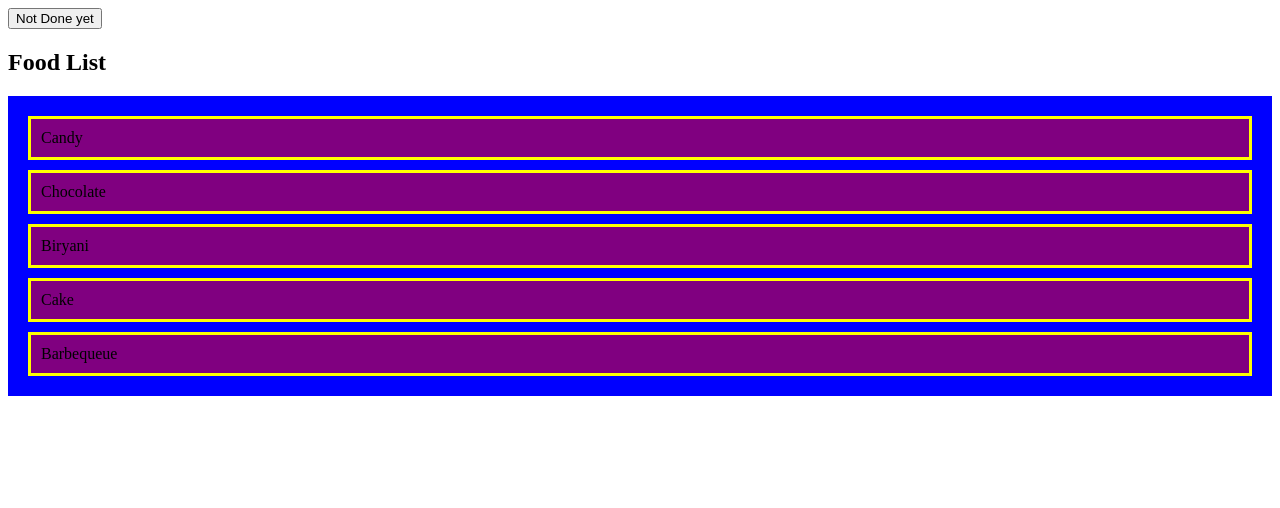
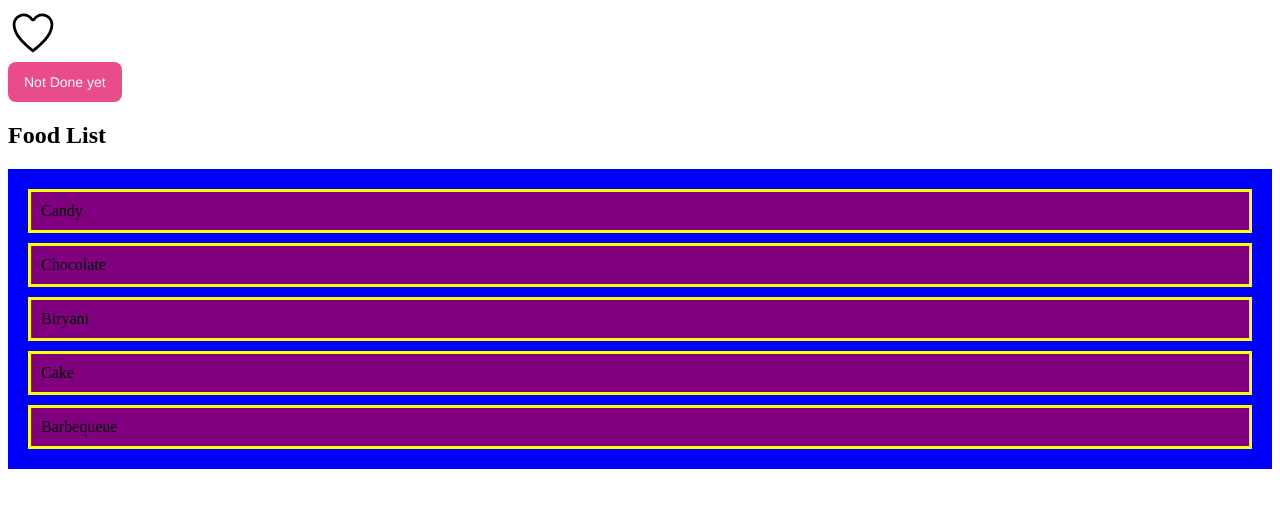
Before and after one commit to kazirumi/react_practice_mosh, a React (Vite) app: page / in a window 1280 px wide. Shown: the top 508 px of the page. Built offline with nearby package versions, Linux system fonts and the light colour scheme.

Commit message:
Like Hert Icon toggle

```diff
--- a/package.json
+++ b/package.json
@@ -12,6 +12,7 @@
     "bootstrap": "^5.2.3",
     "react": "^18.2.0",
     "react-dom": "^18.2.0",
+    "react-icons": "^4.12.0",
     "styled-components": "^6.1.6"
   },
   "devDependencies": {
--- a/src/App.tsx
+++ b/src/App.tsx
@@ -1,8 +1,9 @@
 import { useState } from "react";
 import ListGroup from "./components/ListGroup";
 import Alert from "./components/Alert";
-import Button from "./components/Button";
+import Button from "./components/Button/Button";
 import './App.css'
+import Like from "./components/Like/Like";
 
 function App() {
   let [items, setItems] = useState([
@@ -26,6 +27,7 @@ function App() {
 
   return (
     <div>
+      <Like onClick={()=>console.log("clicked like")}/>
       <div className="">
         <Button button_type="danger" onClick={handleBtnClick}>
           Not Done yet
--- /dev/null
+++ b/src/components/Button/Button.module.css
@@ -0,0 +1,32 @@
+.buttonStyle{
+
+  background-color: #EA4C89;
+  border-radius: 8px;
+  border-style: none;
+  box-sizing: border-box;
+  color: #FFFFFF;
+  cursor: pointer;
+  display: inline-block;
+  font-family: "Haas Grot Text R Web", "Helvetica Neue", Helvetica, Arial, sans-serif;
+  font-size: 14px;
+  font-weight: 500;
+  height: 40px;
+  line-height: 20px;
+  list-style: none;
+  margin: 0;
+  outline: none;
+  padding: 10px 16px;
+  position: relative;
+  text-align: center;
+  text-decoration: none;
+  transition: color 100ms;
+  vertical-align: baseline;
+  user-select: none;
+  -webkit-user-select: none;
+  touch-action: manipulation;
+}
+
+.buttonStyle1:hover,
+.buttonStyle2:focus {
+  background-color: #F082AC;
+}
--- a/src/components/Button.tsx
+++ b/src/components/Button/Button.tsx
@@ -1,4 +1,5 @@
 import React from "react";
+import styles from "./Button.module.css";
 interface Props {
   button_type?: "primary" | "danger" | "secondary";
   children: string;
@@ -9,7 +10,11 @@ const Button = ({ button_type = "primary", children, onClick }: Props) => {
     <button
       type="button"
       onClick={onClick}
-      className={`btn btn-${button_type}`}
+      className={[
+        styles.buttonStyle,
+        styles.buttonStyle1,
+        styles.buttonStyle2,
+      ].join(" ")}
     >
       {children}
     </button>
--- /dev/null
+++ b/src/components/Like/Like.tsx
@@ -0,0 +1,23 @@
+import { IoHeart } from "react-icons/io5";
+import { IoIosHeartEmpty } from "react-icons/io";
+import { useState } from "react";
+interface Props {
+  onClick: () => void;
+}
+const Like = ({ onClick }: Props) => {
+  const [liked, setLiked] = useState(false);
+
+  const handleClick = () => {
+    onClick();
+    setLiked(!liked);
+  };
+
+  return (
+    <div>
+      {liked && <IoHeart color="red" size={50} onClick={handleClick} />}
+      {liked || <IoIosHeartEmpty size={50} onClick={handleClick} />}
+    </div>
+  );
+};
+
+export default Like;
```
Also changed, not shown: 1 other file (tests, documents, lock files or other folders).
